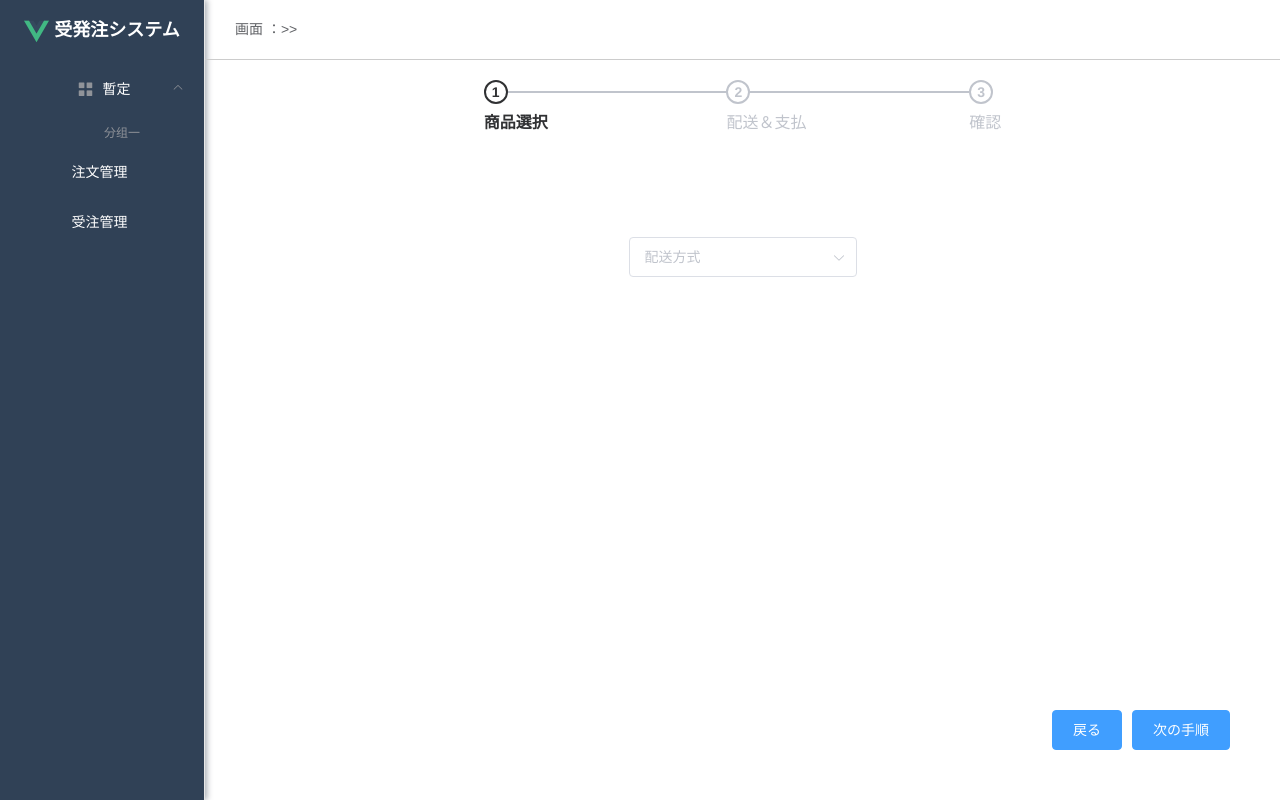
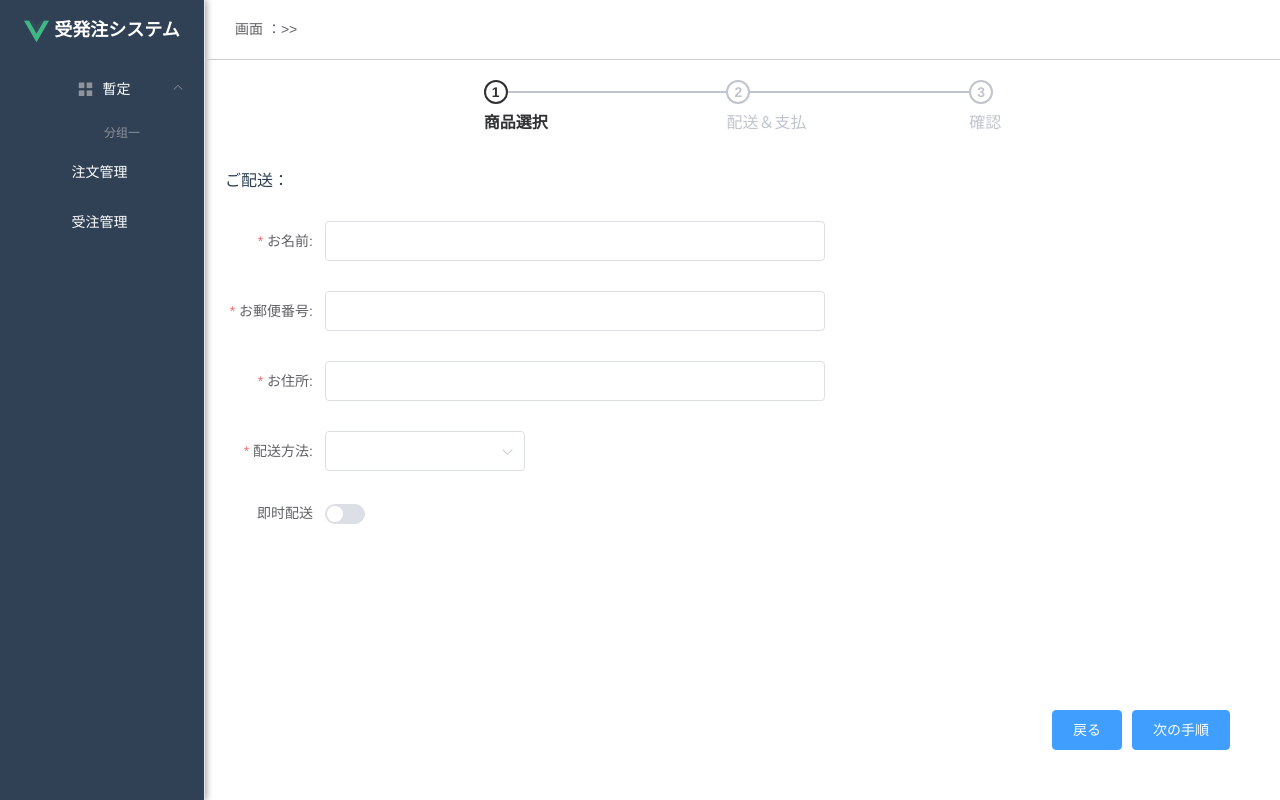
Before and after one commit to jackson51613/OrderManage, a Vue app: page /neworder/shippingandbilling in a window 1280 px wide. Built offline with nearby package versions, Linux system fonts and the light colour scheme.

Commit message:
2024/05/13 17点24分

```diff
--- a/src/views/OrderConfirmation.vue
+++ b/src/views/OrderConfirmation.vue
@@ -1,8 +1,22 @@
 <template>
-    <div>
-        <div style="margin-top: 100px;">
-            确认
+     <div style="margin-top: 50px;">
+            <el-table :data="tableData" border stripe style="width: 100%" :header-cell-style="{ background: '#eee' }">
+                <el-table-column prop="name" label="商品名" width="180">
+                </el-table-column>
+                <el-table-column prop="unitprice" label="商品単価" width="180">
+                </el-table-column>
+                <el-table-column prop="quantity" label="商品数量">
+                </el-table-column>
+                <el-table-column prop="specification" label="商品規格">
+                </el-table-column>
+                <el-table-column prop="stockstatus" label="在庫状況">
+                </el-table-column>
+            </el-table>
+
+            <div style="text-align: left; margin-top: 20px">
+        <span>配送方法：ヤマト運輸</span><span style="margin-left: 200px">届け予定日:2024/5/19</span>
         </div>
+
         <div style="position: fixed; bottom: 0; right: 0; margin-right: 50px; margin-bottom: 50px;">
             <el-button v-if="showBackButton" type="primary" @click="back">戻る</el-button>
             <el-button type="primary" @click="next">次の手順</el-button>
@@ -16,7 +30,35 @@ export default {
     data() {
         return {
             showBackButton: true, // 控制是否显示 "戻る" 按钮的变量
-            returnData: ''
+            returnData: '',
+            total: 0,
+            pageNum: 1,
+            pageSize: 5,
+            tableData: [
+                {
+                    name: '商品A',
+                    unitprice: '300',
+                    quantity: '100',
+                    specification: 'Small',
+                    stockstatus: '在庫あり'
+                },
+                {
+                    name: '商品B',
+                    unitprice: '400',
+                    quantity: '200',
+                    specification: 'Medium',
+                    stockstatus: '残りわずか'
+                },
+                {
+                    name: '商品C',
+                    unitprice: '500',
+                    quantity: '300',
+                    specification: 'Large',
+                    stockstatus: '入荷待ち',
+                }
+            ],
+            drawer: false,
+            direction: 'rtl',
 
         }
     },
--- a/src/views/ShippingAndBilling.vue
+++ b/src/views/ShippingAndBilling.vue
@@ -1,10 +1,67 @@
 <template>
     <div>
-        <div style="margin-top: 100px;">
-            <span class="demonstration"></span> <el-cascader placeholder="配送方式" v-model="value" :options="options"
-                :props="{ expandTrigger: 'hover' }" @change="handleChange"> </el-cascader>
+      <div style="text-align: left; margin-top: 30px; margin-bottom: 30px">
+        ご配送：
       </div>
-        <div style="position: fixed; bottom: 0; right: 0; margin-right: 50px; margin-bottom: 50px;">
+      <el-form
+        :model="ruleForm"
+        :rules="rules"
+        ref="ruleForm"
+        label-width="100px"
+        class="demo-ruleForm"
+      >
+        <el-form-item
+          label="お名前:"
+          prop="name"
+          style="width: 300px; margin-top: 30px"
+        >
+          <el-input v-model="ruleForm.name" style="width: 500px"></el-input>
+        </el-form-item>
+        <el-form-item
+          label="お郵便番号:"
+          prop="postCode"
+          style="width: 300px; margin-top: 30px"
+        >
+          <el-input v-model="ruleForm.postCode" style="width: 500px"></el-input>
+        </el-form-item>
+        <el-form-item
+          label="お住所:"
+          prop="address"
+          style="width: 300px; margin-top: 30px"
+        >
+          <el-input v-model="ruleForm.address" style="width: 500px"></el-input>
+        </el-form-item>
+        <el-form-item
+          label="配送方法:"
+          prop="deliveryMethod"
+          style="width: 300px; margin-top: 30px"
+        >
+          <div style="text-align: left">
+            <span class="demonstration"></span>
+            <el-cascader
+              placeholder=""
+              v-model="deliveryMethod"
+              :options="options"
+              :props="{ expandTrigger: 'hover' }"
+              @change="handleChange"
+              aria-required="true"
+            >
+            </el-cascader>
+          </div>
+        </el-form-item>
+        <el-form-item label="即时配送" prop="delivery" style="width: 50px">
+          <el-switch v-model="ruleForm.delivery"></el-switch>
+        </el-form-item>
+      </el-form>
+      <div
+        style="
+          position: fixed;
+          bottom: 0;
+          right: 0;
+          margin-right: 50px;
+          margin-bottom: 50px;
+        "
+      >
         <el-button type="primary" @click="back">戻る</el-button>
         <el-button type="primary" @click="next">次の手順</el-button>
       </div>
@@ -16,27 +73,148 @@ export default {
     name: "OrderList",
     data() {
       return {
-            returnData: '',
-            deliveryData: '',
-            value: [], options: [{ value: "haiwai", label: "海外", children: [{ value: "yamato", label: "ヤマト運輸", children: [{ value: "yamatohaiyun", label: "海上輸送", }, { value: "yamatokongyun", label: "航空輸送", },], }, { value: "youbianju", label: "郵便局", children: [{ value: "youbianjuhaiyun", label: "海上輸送", }, { value: "youbianjukongyun", label: "航空輸送", },], }, { value: "zuochuanjibian", label: "佐川急便", children: [{ value: "zuochuankongyun", label: "航空輸送", },], }, { value: "xinongyunshu", label: "西濃運輸", children: [{ value: "xinongkongyun", label: "航空輸送", },], },], }, { value: "guonei", label: "国内", children: [{ value: "yamato", label: "ヤマト運輸", children: [{ value: "yamatozhaijibian", label: "宅急便", }, { value: "yamatohaiyun", label: "海上輸送", }, { value: "yamatokongyun", label: "航空輸送", },], }, { value: "youbianju", label: "郵便局", children: [{ value: "youbianjuzhaijibian", label: "宅急便", }, { value: "youbianjukuaisu", label: "スピード便", }, { value: "youbianjuhaiyun", label: "海上輸送", }, { value: "youbianjukongyun", label: "航空輸送", },], }, { value: "zuochuanjibian", label: "佐川急便", children: [{ value: "zuochuanzhaijibian", label: "宅急便", }, { value: "zuochuankongyun", label: "航空輸送", },], }, { value: "xinongyunshu", label: "西濃運輸", children: [{ value: "xinongkuaisu", label: "スピード便", }, { value: "xinongkongyun", label: "航空輸送", },], },], },],
-        }
+        returnData: "",
+        deliveryData: "",
+        value: [],
+
+        ruleForm: {
+          name: "",
+          postCode: "",
+          address: "",
+          deliveryMethod: "",
+          delivery: false,
+        },
+        rules: {
+          name: [
+            {
+              required: true,
+              message: "お名前を入力してください",
+              trigger: "blur",
+            },
+            {
+              min: 1,
+              max: 50,
+              message: "入力値の範囲は1から50まで",
+              trigger: "blur",
+            },
+          ],
+          deliveryMethod: [
+            { required: true, message: "请选择配送方式", trigger: "blur" },
+          ],
+          postCode: [
+            {
+              required: true,
+              message: "郵便番号を入力してください",
+              trigger: "blur",
+            },
+            {
+              pattern: /^[0-9]{3}-[0-9]{4}$/,
+              message: "郵便番号の形式が正しくありません（例：114-0002）",
+              trigger: "blur",
+            },
+          ],
+          address: [
+            {
+              required: true,
+              message: "お住所を入力してください",
+              trigger: "blur",
+            },
+          ],
+        },
+
+        options: [
+          {
+            value: "haiwai",
+            label: "海外",
+            children: [
+              {
+                value: "yamato",
+                label: "ヤマト運輸",
+                children: [
+                  { value: "yamatohaiyun", label: "海上輸送" },
+                  { value: "yamatokongyun", label: "航空輸送" },
+                ],
+              },
+              {
+                value: "youbianju",
+                label: "郵便局",
+                children: [
+                  { value: "youbianjuhaiyun", label: "海上輸送" },
+                  { value: "youbianjukongyun", label: "航空輸送" },
+                ],
+              },
+              {
+                value: "zuochuanjibian",
+                label: "佐川急便",
+                children: [{ value: "zuochuankongyun", label: "航空輸送" }],
+              },
+              {
+                value: "xinongyunshu",
+                label: "西濃運輸",
+                children: [{ value: "xinongkongyun", label: "航空輸送" }],
+              },
+            ],
+          },
+          {
+            value: "guonei",
+            label: "国内",
+            children: [
+              {
+                value: "yamato",
+                label: "ヤマト運輸",
+                children: [
+                  { value: "yamatozhaijibian", label: "宅急便" },
+                  { value: "yamatohaiyun", label: "海上輸送" },
+                  { value: "yamatokongyun", label: "航空輸送" },
+                ],
+              },
+              {
+                value: "youbianju",
+                label: "郵便局",
+                children: [
+                  { value: "youbianjuzhaijibian", label: "宅急便" },
+                  { value: "youbianjukuaisu", label: "スピード便" },
+                  { value: "youbianjuhaiyun", label: "海上輸送" },
+                  { value: "youbianjukongyun", label: "航空輸送" },
+                ],
+              },
+              {
+                value: "zuochuanjibian",
+                label: "佐川急便",
+                children: [
+                  { value: "zuochuanzhaijibian", label: "宅急便" },
+                  { value: "zuochuankongyun", label: "航空輸送" },
+                ],
+              },
+              {
+                value: "xinongyunshu",
+                label: "西濃運輸",
+                children: [
+                  { value: "xinongkuaisu", label: "スピード便" },
+                  { value: "xinongkongyun", label: "航空輸送" },
+                ],
+              },
+            ],
+          },
+        ],
+      };
     },
     props: {
-        data: String
+      data: String,
     },
-    created() {
-    },
+    created() {},
     methods: {
       handleChange(value) {
         this.deliveryData = value;
       },
       next() {
-            this.returnData = this.data + '->ShippingAndBilling(' + this.deliveryData + ')';
-            this.$emit('next', this.returnData);
+        this.returnData =
+          this.data + "->ShippingAndBilling(" + this.deliveryData + ")";
+        this.$emit("next", this.returnData);
       },
       back() {
-            this.$emit('back');
-        }
-    }
-}
+        this.$emit("back");
+      },
+    },
+  };
   </script>
```
Also changed, not shown: src/views/ProductSelection.vue (+36 -18 lines), src/views/User.vue (+30 -124 lines). Lines whose indentation alone changed are shown as unchanged.
